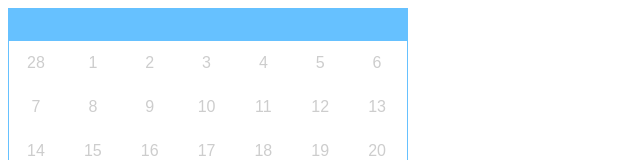
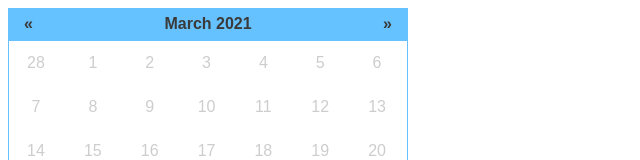
Before and after one commit to macandrew6/react-hooks-calendar, a React (Create React App) app: page / in a window 1280 px wide. Shown: the top 160 px of the page, without its empty margins (0-640 px from the left). Built offline with nearby package versions, Linux system fonts and the light colour scheme.

Commit message:
functioning next and previous month buttons

```diff
--- a/src/app/calendar/index.jsx
+++ b/src/app/calendar/index.jsx
@@ -13,9 +13,35 @@ export default function Calendar() {
     setCalendar(buildCalendar(value));
   }, [value]);
 
+  function currMonthName() {
+    return value.format('MMMM');
+  }
+
+  function currYear() {
+    return value.format('YYYY');
+  }
+
+  function prevMonth() {
+    return value.clone().subtract(1, 'month');
+  }
+
+  function nextMonth() {
+    return value.clone().subtract(1, 'month');
+  }
+
   return (
     <div className='calendar'>
-      <div className='header'></div>
+      <div className='header'>
+        <div className='previous' onClick={() => setValue(prevMonth())}>
+          {String.fromCharCode(171)}
+        </div>
+        <div className='current'>
+          {currMonthName()} {currYear()}
+        </div>
+        <div className='next' onClick={() => setValue(nextMonth())}>
+          {String.fromCharCode(187)}
+        </div>
+      </div>
       <div className='body'>
         {calendar.map((week) => (
           <div>
```
